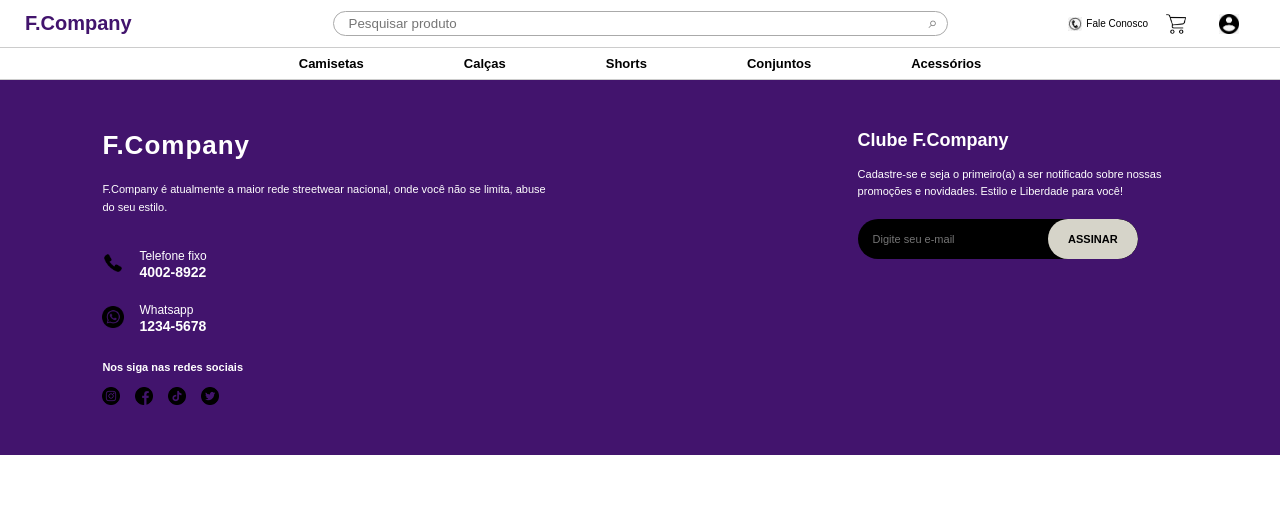
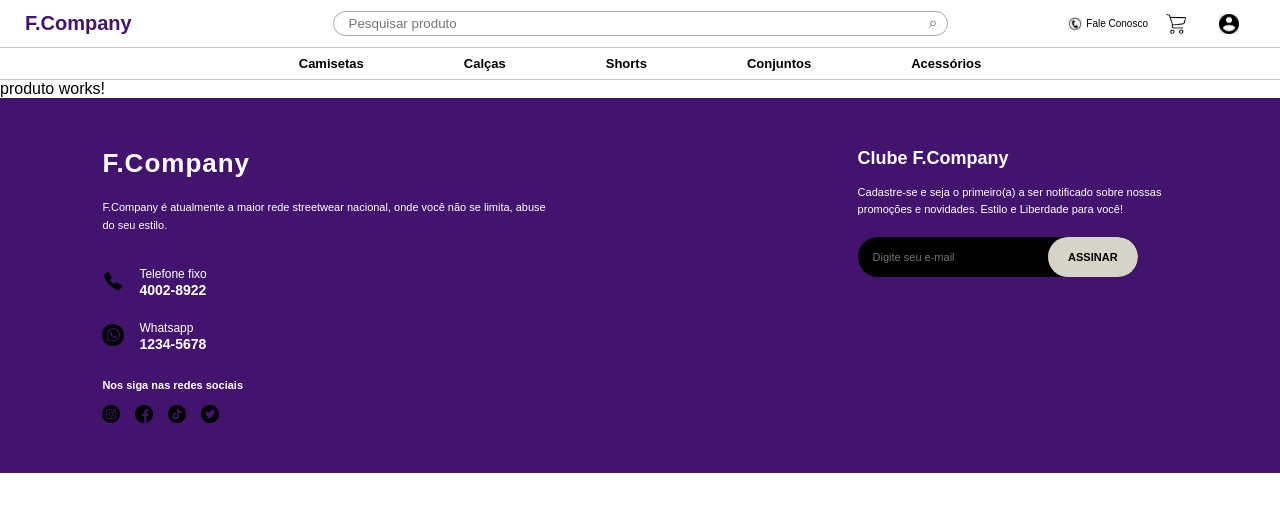
Before and after one commit to gustavopenhapgbr/ProjetoPI, an Angular app: page /produto in a window 1280 px wide. Before the commit this address led to /. Shown: the top 512 px of the page. Built offline with nearby package versions, Linux system fonts and the light colour scheme.

Commit message:
feat: cria pagina de produto

```diff
--- a/src/app/app.routes.ts
+++ b/src/app/app.routes.ts
@@ -5,6 +5,7 @@ import { Register } from './pages/register/register';
 import { ForgotPassword } from './pages/forgot-password/forgot-password';
 import { User } from './pages/user/user';
 import { Catalogo } from './pages/catalogo/catalogo';
+import { Produto } from './pages/produto/produto';
 
 export const routes: Routes = [
     { path: '', component: Home, title: 'F.Company' },
@@ -17,4 +18,5 @@ export const routes: Routes = [
     { path: 'shorts', component: Catalogo, title: 'Shorts' },
     { path: 'conjuntos', component: Catalogo, title: 'Conjuntos' },
     { path: 'acessorios', component: Catalogo, title: 'Acessórios' },
+    { path: 'produto', component: Produto, title: 'Produto'  }
 ];
--- /dev/null
+++ b/src/app/pages/produto/produto.html
@@ -0,0 +1 @@
+<p>produto works!</p>
```
Also changed, not shown: src/app/pages/produto/produto.ts (added, +9 -0 lines), src/app/pages/produto/produto.css (added).
